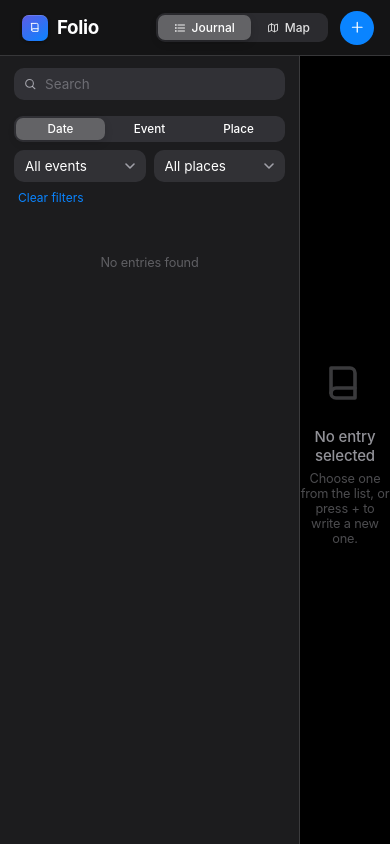
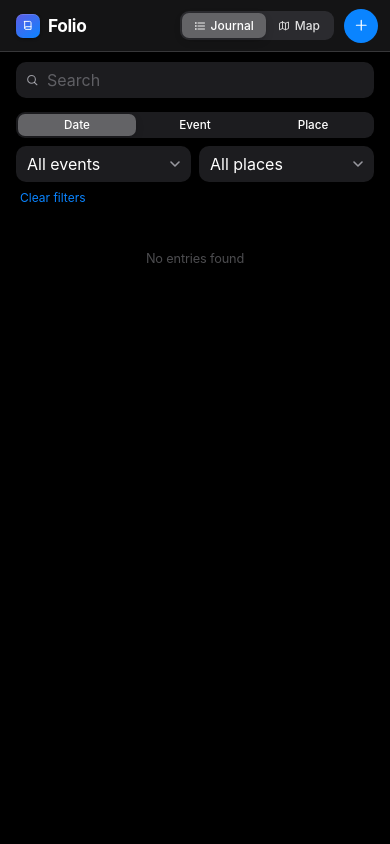
Before and after one commit to wheremashrimps/journal-app, a Flask app: page / in a window 390 px wide. Run offline with Flask 3, Linux system fonts and the light colour scheme; data that the repository does not hold is empty.

Commit message:
Add iOS-style phone layout
Below 760px the entry list fills the screen and the detail view slides in
over it with a back button (and a history entry, so the system back
gesture works). Header fits a narrow toolbar, map goes full screen, and
inputs use 16px text so iOS doesn't zoom on focus. Desktop is unchanged.

Co-Authored-By: Claude Opus 5.5 <noreply@anthropic.com>

```diff
--- a/templates/index.html
+++ b/templates/index.html
@@ -2,7 +2,7 @@
 <html lang="en">
 <head>
 <meta charset="UTF-8"/>
-<meta name="viewport" content="width=device-width,initial-scale=1.0"/>
+<meta name="viewport" content="width=device-width,initial-scale=1.0,viewport-fit=cover"/>
 <title>Folio</title>
 <link rel="preconnect" href="https://fonts.googleapis.com">
 <link rel="preconnect" href="https://fonts.gstatic.com" crossorigin>
@@ -208,13 +208,69 @@ input.f-field[type=text],input.f-field:not([type]){background:transparent;paddin
 .map-popup-meta{font-size:.78rem;color:var(--text2);margin-bottom:6px}
 .map-popup-dist{font-size:.78rem;color:var(--text2)}
 .map-popup-link{font-size:.82rem;font-weight:500;color:var(--accent);cursor:pointer;margin-top:6px;display:inline-block}
+
+/* ── Phone: list full screen, detail pushes in from the right ── */
+.hdr-left{display:flex;align-items:center;min-width:0}
+.back-btn{display:none;align-items:center;gap:1px;background:none;border:none;color:var(--accent);font:400 1.05rem var(--font);cursor:pointer;padding:6px 6px 6px 0;margin-left:-6px;letter-spacing:-.02em}
+.back-btn .ico{font-size:1.45rem;stroke-width:2.2}
+.back-btn:active{opacity:.5}
+@media (max-width:760px){
+  .app{grid-template-columns:1fr;grid-template-rows:calc(52px + env(safe-area-inset-top)) 1fr;height:100dvh;overflow:hidden}
+  header{padding:env(safe-area-inset-top) max(12px,env(safe-area-inset-right)) 0 max(16px,env(safe-area-inset-left))}
+  .wordmark{font-size:1.15rem;gap:8px}
+  .wordmark-badge{width:24px;height:24px}
+  .hdr-right{gap:10px}
+  .view-tab{padding:5px 12px;gap:5px}
+  .app.detail-open:not(.map-mode) .wordmark{display:none}
+  .app.detail-open:not(.map-mode) .back-btn{display:flex}
+
+  aside,main{grid-row:2;grid-column:1;min-height:0}
+  aside{border-right:none;background:var(--bg);transition:transform .42s var(--ease),filter .42s var(--ease)}
+  main{z-index:2;transform:translateX(100%);transition:transform .42s var(--ease),box-shadow .42s var(--ease)}
+  .app.detail-open main{transform:none;box-shadow:-12px 0 32px rgba(0,0,0,.55)}
+  .app.detail-open aside{transform:translateX(-28%);filter:brightness(.55)}
+  .app.map-mode main{transform:none;box-shadow:none}
+  .app.no-anim main,.app.no-anim aside{transition:none}
+
+  /* list */
+  .sb-sec{padding:10px 16px 4px}
+  .sb-sec:last-of-type{padding-bottom:10px}
+  .grp-hdr{font-size:1.15rem;padding:18px 8px 6px;background:linear-gradient(var(--bg) 75%,transparent)}
+  .entry-list{padding:0 8px calc(24px + env(safe-area-inset-bottom))}
+  .entry-item{padding:12px 12px}
+  .ei-title{font-size:1rem}
+  .ei-meta{font-size:.84rem;margin-top:3px}
+  /* 16px stops iOS Safari zooming into focused fields */
+  input,textarea,select,input[type=date]{font-size:16px}
+  .f-title{font-size:1.3rem}
+
+  /* detail + form */
+  .scroll-wrap{padding:18px 18px calc(56px + env(safe-area-inset-bottom));animation:none}
+  .detail-top{flex-wrap:wrap}
+  .detail-date{font-size:.78rem}
+  .detail-title{font-size:1.9rem;margin-bottom:12px}
+  .chips{margin-bottom:22px}
+  .detail-body{font-size:1.04rem}
+  .section-title{margin-top:30px}
+  .photo-grid{grid-template-columns:repeat(3,1fr);gap:3px;border-radius:12px}
+  .upload-row{grid-template-columns:1fr 1fr}
+  .drop-area,.gpx-drop{padding:14px 10px;font-size:.82rem}
+  .track-map{height:230px}
+  .form-title{font-size:1.75rem;margin-bottom:18px}
+  .group-row>label{width:70px}
+  .toast{bottom:calc(24px + env(safe-area-inset-bottom))}
+}
+@media (hover:none){.photo-del{opacity:1;transform:none}}
 </style>
 </head>
 <body>
 <div class="app">
 
 <header>
-  <div class="wordmark"><span class="wordmark-badge" id="wm-badge"></span>Folio</div>
+  <div class="hdr-left">
+    <button class="back-btn" id="btn-back" data-ico="chevL">Journal</button>
+    <div class="wordmark"><span class="wordmark-badge" id="wm-badge"></span>Folio</div>
+  </div>
   <div class="hdr-right">
     <div class="view-tabs">
       <button class="view-tab active" data-view="list" data-ico="list">Journal</button>
@@ -279,6 +335,7 @@ const ICONS={
   trash:'<path d="M4 7h16M9.5 7V4.5h5V7M6 7l1 13h10l1-13"/>',
   photo:'<rect x="3" y="5" width="18" height="14" rx="2.5"/><circle cx="9" cy="10" r="1.6"/><path d="m21 16-5-5-9 8"/>',
   play:'<path d="M8 5.5v13l10.5-6.5z" fill="currentColor" stroke="none"/>',
+  chevL:'<path d="m14.5 5.5-6.5 6.5 6.5 6.5"/>',
   xmark:'<path d="M6 6l12 12M18 6 6 18"/>',
   book:'<path d="M5 4.5h9.5a2.5 2.5 0 0 1 2.5 2.5v12.5H7.5A2.5 2.5 0 0 1 5 17V4.5z"/><path d="M5 17a2.5 2.5 0 0 1 2.5-2.5H17"/>',
 };
@@ -397,6 +454,7 @@ async function openEntry(id){
     ${trackSection}
   </div></div>`);
 
+  openDetail();
   // Wire photo upload
   wireDropArea(`drop-img-${id}`, `fi-${id}`, files=>uploadFiles(id,files));
   // Wire GPX upload
@@ -553,6 +611,7 @@ function renderForm(e,isEdit){
       ${isEdit?`<button type="button" class="btn btn-danger" style="margin-left:auto" onclick="delEntry('${e.id}')">${ico('trash')}Delete</button>`:''}
     </div>
   </form></div>`);
+  openDetail();
 
   setTimeout(()=>{
     const btn=document.getElementById('btn-toggle-map');
@@ -652,14 +711,38 @@ function refreshWorldMap(){
 function viewFromMap(id){switchToListView();openEntry(id);}
 
 // ── View switching ────────────────────────────────────────────────────────
+// On phones the detail pane slides over the list; it gets a history entry so the
+// system back gesture returns to the list instead of leaving the app.
+const appEl=document.querySelector('.app');
+const phone=matchMedia('(max-width:760px)');
+let detailPushed=false;
+function detailOpen(){return appEl.classList.contains('detail-open');}
+function openDetail(){
+  if(detailOpen()) return;
+  appEl.classList.add('detail-open');
+  if(phone.matches){history.pushState({detail:1},'');detailPushed=true;}
+}
+function closeDetail(){
+  if(!detailOpen()) return;
+  appEl.classList.remove('detail-open');
+  if(detailPushed){detailPushed=false;history.back();}
+}
+function goBack(){closeDetail();activeId=null;renderSidebar();}
+window.addEventListener('popstate',()=>{detailPushed=false;if(detailOpen())goBack();});
+function setMapMode(on){
+  if(appEl.classList.contains('map-mode')===on) return;
+  appEl.classList.add('no-anim');
+  appEl.classList.toggle('map-mode',on);
+  requestAnimationFrame(()=>requestAnimationFrame(()=>appEl.classList.remove('no-anim')));
+}
 function switchToListView(){
-  currentView='list';
+  currentView='list'; setMapMode(false);
   document.getElementById('view-list').classList.add('active');
   document.getElementById('view-map').classList.remove('active');
   document.querySelectorAll('.view-tab').forEach(t=>t.classList.toggle('active',t.dataset.view==='list'));
 }
 function switchToMapView(){
-  currentView='map';
+  currentView='map'; setMapMode(true);
   document.getElementById('view-map').classList.add('active');
   document.getElementById('view-list').classList.remove('active');
   document.querySelectorAll('.view-tab').forEach(t=>t.classList.toggle('active',t.dataset.view==='map'));
@@ -668,7 +751,11 @@ function switchToMapView(){
 
 // ── Helpers ────────────────────────────────────────────────────────────────
 function setListContent(html){document.getElementById('view-list').innerHTML=html;}
-function showEmpty(){activeId=null;renderSidebar();setListContent(`<div class="empty-state"><div class="empty-glyph">${ico('book')}</div><p>No entry selected</p><small>Choose one from the list, or press + to write a new one.</small></div>`);}
+function showEmpty(){
+  activeId=null;renderSidebar();
+  // On phones, let the pane slide away before swapping its contents
+  if(phone.matches&&detailOpen()){closeDetail();setTimeout(()=>{if(!detailOpen())showEmpty();},450);return;}
+  setListContent(`<div class="empty-state"><div class="empty-glyph">${ico('book')}</div><p>No entry selected</p><small>Choose one from the list, or press + to write a new one.</small></div>`);}
 function fmtLongDate(d){if(!d)return'';return new Date(d+'T00:00:00').toLocaleDateString('en-GB',{weekday:'long',day:'numeric',month:'long',year:'numeric'});}
 function pinStyle(r=8){return{radius:r,fillColor:'#0a84ff',color:'#fff',weight:2.5,opacity:1,fillOpacity:1};}
 function esc(s){return(s||'').replace(/&/g,'&amp;').replace(/</g,'&lt;').replace(/>/g,'&gt;').replace(/"/g,'&quot;');}
@@ -699,6 +786,7 @@ document.getElementById('lightbox').addEventListener('click',()=>{
 });
 
 // ── Events ────────────────────────────────────────────────────────────────
+document.getElementById('btn-back').addEventListener('click',goBack);
 document.getElementById('btn-new').addEventListener('click',()=>{switchToListView();openNewForm();});
 document.querySelectorAll('.view-tab').forEach(tab=>tab.addEventListener('click',()=>tab.dataset.view==='map'?switchToMapView():switchToListView()));
 document.querySelectorAll('.pill').forEach(p=>p.addEventListener('click',()=>{document.querySelectorAll('.pill').forEach(x=>x.classList.remove('active'));p.classList.add('active');sort=p.dataset.sort;loadEntries();}));
```
